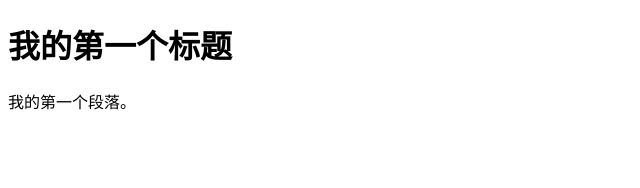
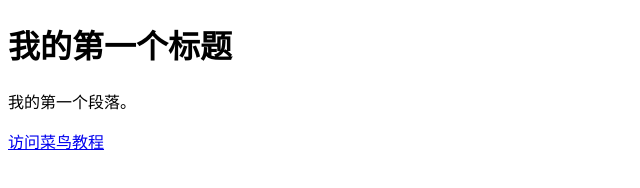
Before and after one commit to yingchunbai/yingchunbai_temp.github.io, a plain HTML site: page index.html in a window 1280 px wide. Shown: the whole page, without its empty margins (0-640 px from the left). Drawn offline with Linux system fonts and the light colour scheme.

Commit message:
Update index.html

```diff
--- a/index.html
+++ b/index.html
@@ -7,6 +7,7 @@
 </head>
 <body>
 <h1>我的第一个标题</h1>
-    <p>我的第一个段落。</p>
+<p>我的第一个段落。</p>
+    <a href="https://www.runoob.com/">访问菜鸟教程</a>
 </body>
 </html>
```
